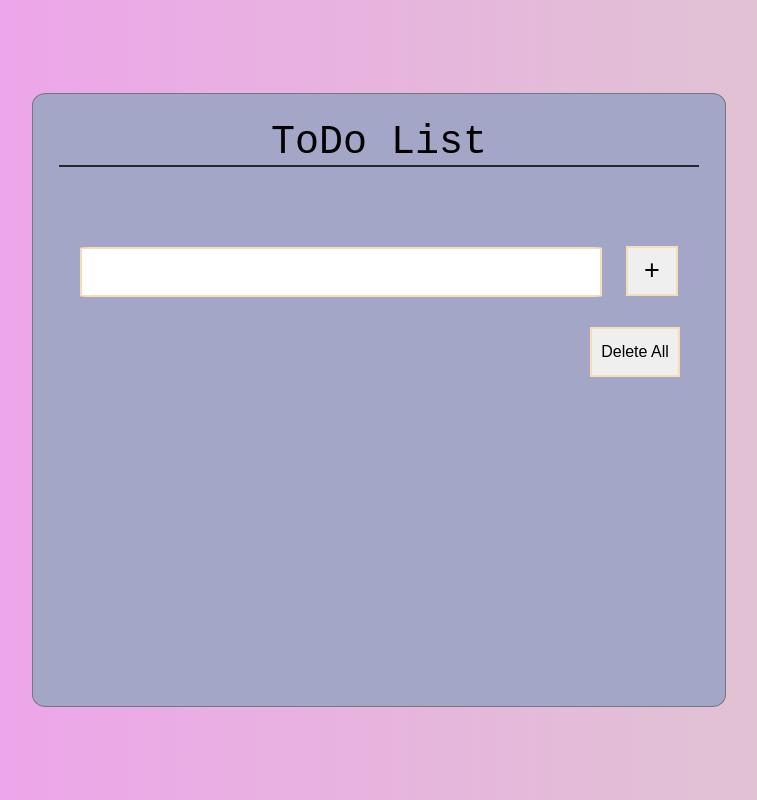
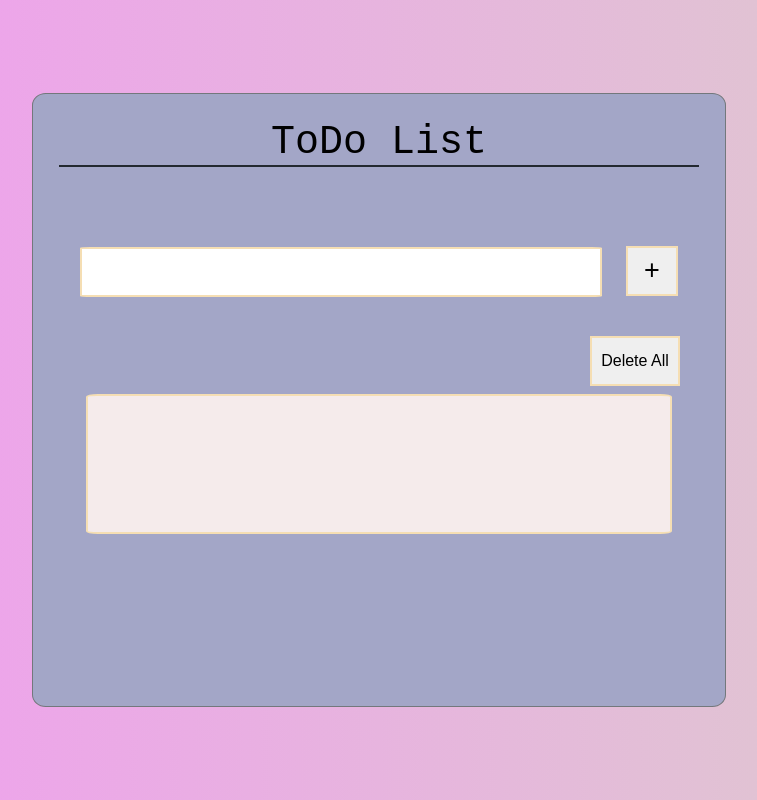
Before and after one commit to ishikagoyal02/To-Do-List, a plain HTML site: page index.html in a window 1280 px wide. Shown: the whole page, without its empty margins (261-1018 px from the left). Drawn offline with Linux system fonts and the light colour scheme.

Commit message:
add the task box

```diff
--- a/index.html
+++ b/index.html
@@ -18,6 +18,7 @@
 
         <div class="show">
             <button class="plus dlt">Delete All</button>
+            <div class="result type"></div>
         </div>
       </div>
     </div>
--- a/style.css
+++ b/style.css
@@ -65,6 +65,18 @@ body{
     width: 14%;
     text-align: center;
     font-size: 40%;
-    margin-top: 30px;
+    margin-top: 39px;
     margin-left: 80%;
 }
+
+.result
+{
+    margin-top: 1.2%;
+    height: 130px;
+    width: 90%;
+    margin-left: auto;
+    margin-right: auto;
+    text-align: center;
+    background-color: rgb(245, 235, 235);
+    border-radius: 2%;
+}
```
